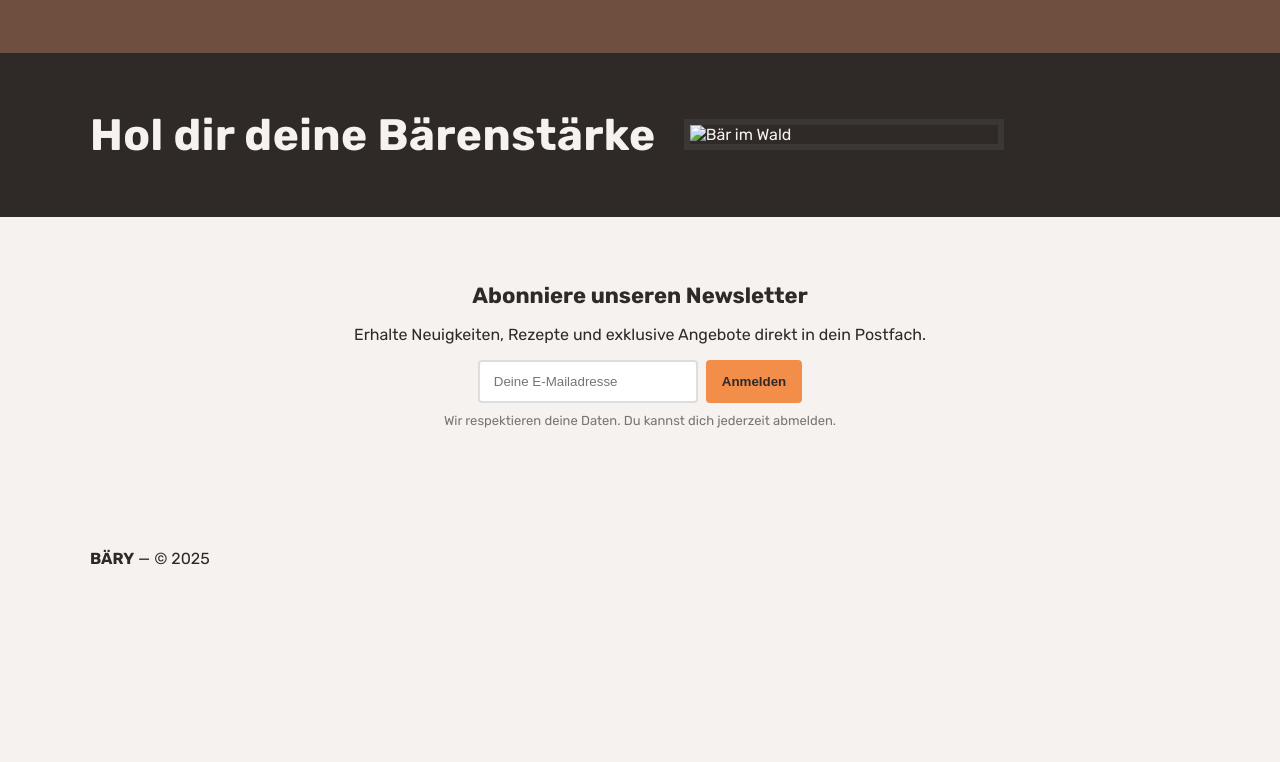
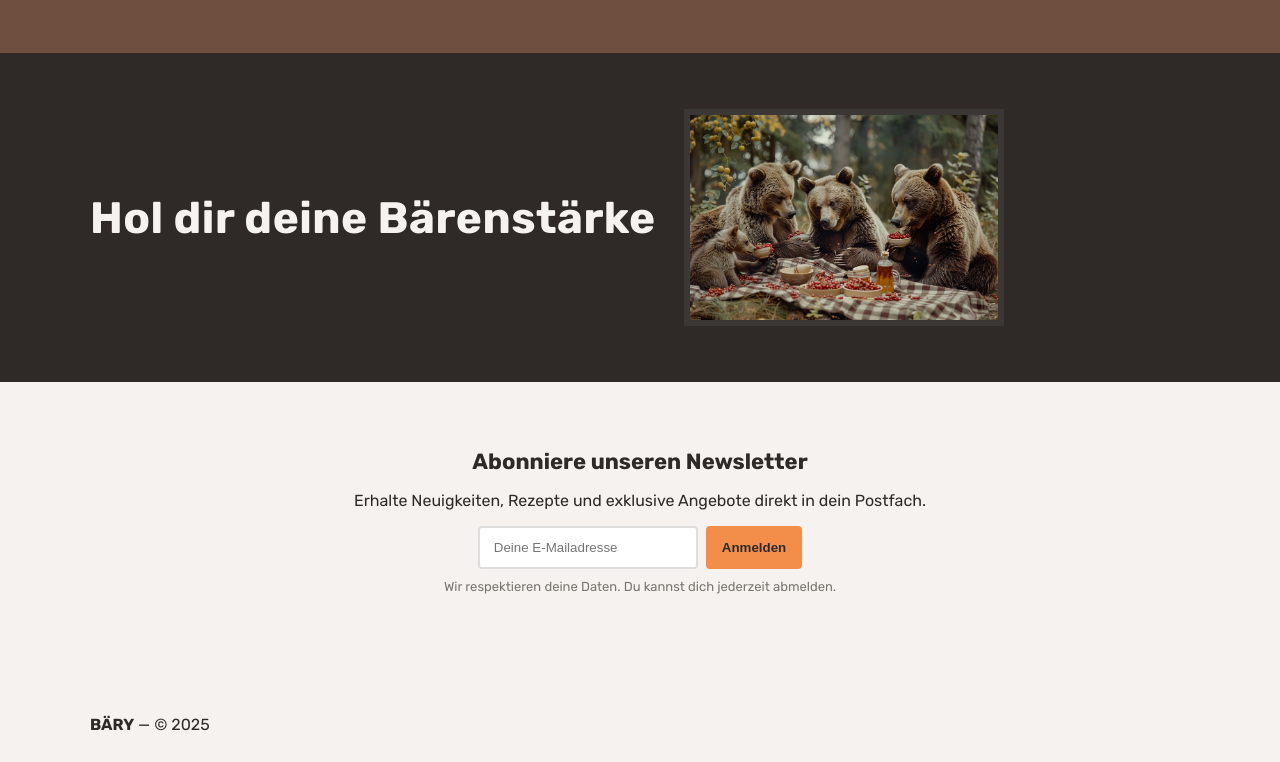
Before and after one commit to paulknoll23/paulknoll23.github.io, a plain HTML site: page index.html in a window 1280 px wide. Shown: the part 1141-1903 px from the top of the page. Before the commit the page ends 1737 px from the top, so only its background shows below. Drawn offline with Linux system fonts and the light colour scheme.

Commit message:
Update index.html

```diff
--- a/index.html
+++ b/index.html
@@ -126,7 +126,7 @@
   <section class="subscribe">
     <div class="inner">
       <h3>Hol dir deine <strong>Bärenstärke</strong></h3>
-      <img class="bear-photo" src="assets/bear-photo.jpg" alt="Bär im Wald"/>
+      <img class="bear-photo" src="vielebaeren.jpg" alt="Bär im Wald"/>
       <div style="flex:1"></div>
     </div>
   </section>
```
